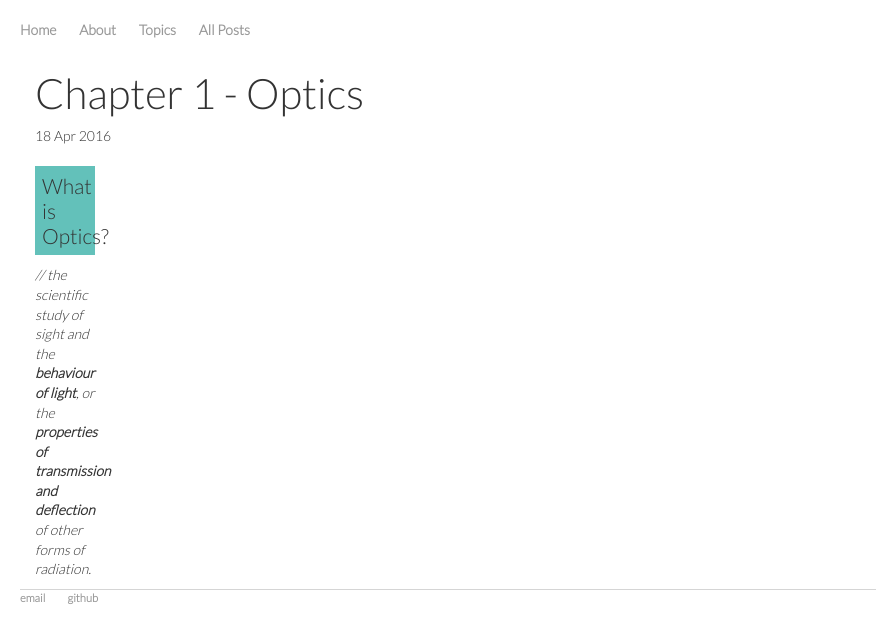
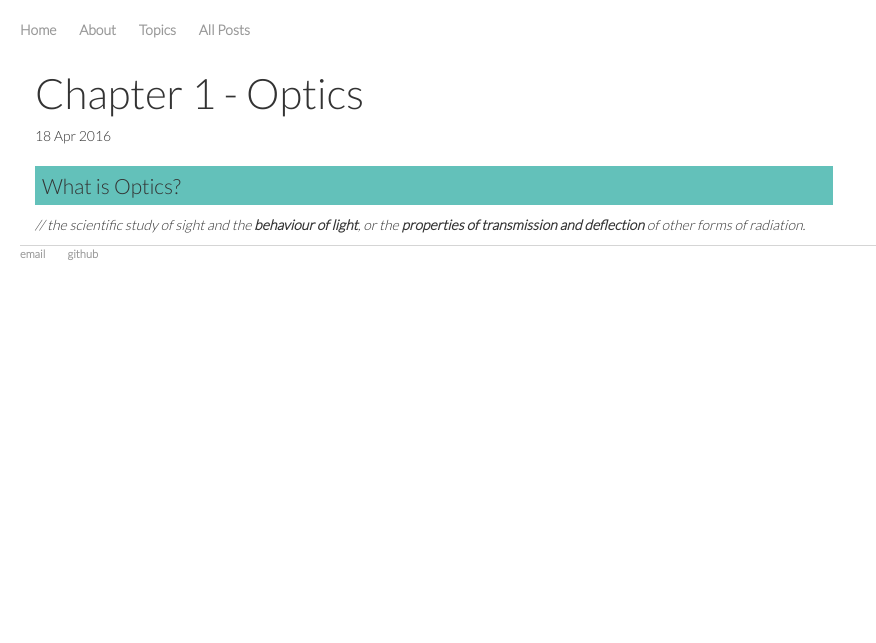
Before and after one commit to serriferous/initial.github.io, a Jekyll site: the page built from _posts/2016-04-18-chapter-1.md, in a window 1280 px wide. Shown: the top 643 px of the page, without its empty margins (0-876 px from the left). Built offline with Jekyll 4.4.1, drawn with Linux system fonts in a browser that asks for light colours.

Commit message:
Update main.css

```diff
--- a/css/main.css
+++ b/css/main.css
@@ -57,7 +57,7 @@ footer {
     font-family:"Lato", Arial;
 }
 
-div.post { width: 60px }
+div.post { width: 70% }
 
 ul.posts {
     margin: 80%;
```
